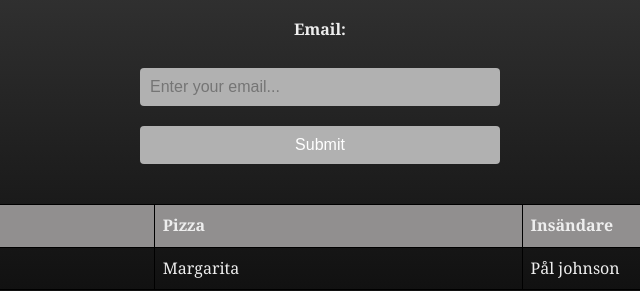
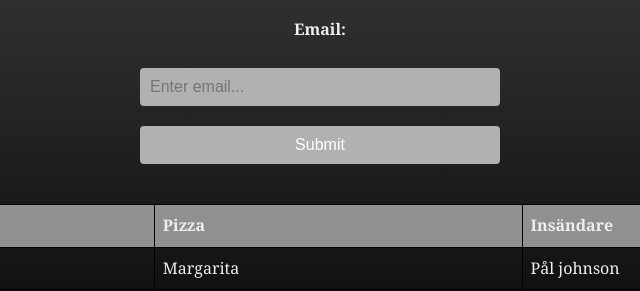
Before and after one commit to chrnas/webdevelopment, a plain HTML site: page gallery.html in a window 1280 px wide. Shown: the part 1164-1455 px from the top of the page, 320-960 px from the left. Drawn offline with Linux system fonts and the light colour scheme.

Commit message:
minor change to form

```diff
--- a/gallery.html
+++ b/gallery.html
@@ -60,7 +60,7 @@
             <label for="message">Message:</label><br>
             <input type="text" id="message" name="message" placeholder="Enter message..."><br>
             <label for="email">Email:</label><br>
-            <input type="email" id="email" name="email" placeholder="Enter your email..."><br>
+            <input type="email" id="email" name="email" placeholder="Enter email..."><br>
             <input onclick="generateEmailFromForm()" type="button" value="Submit">
           </form>
         </div>
```
